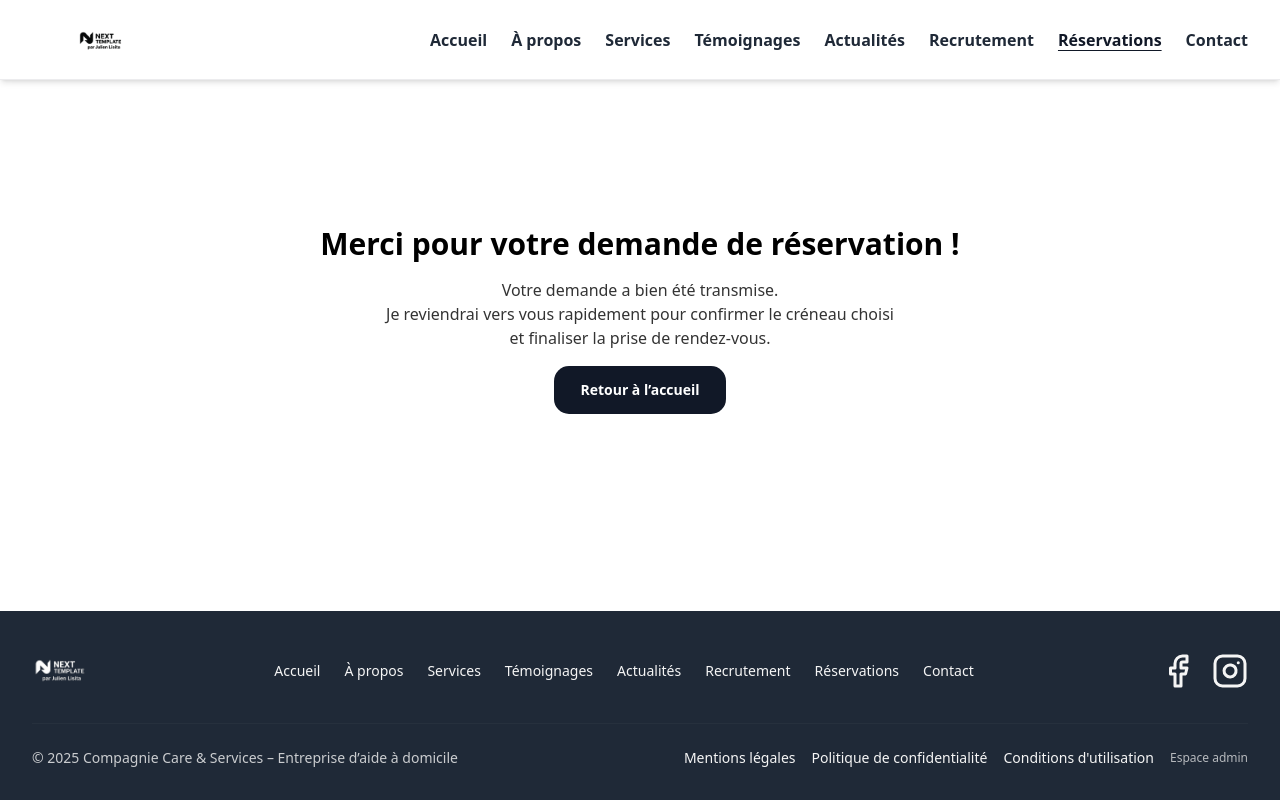
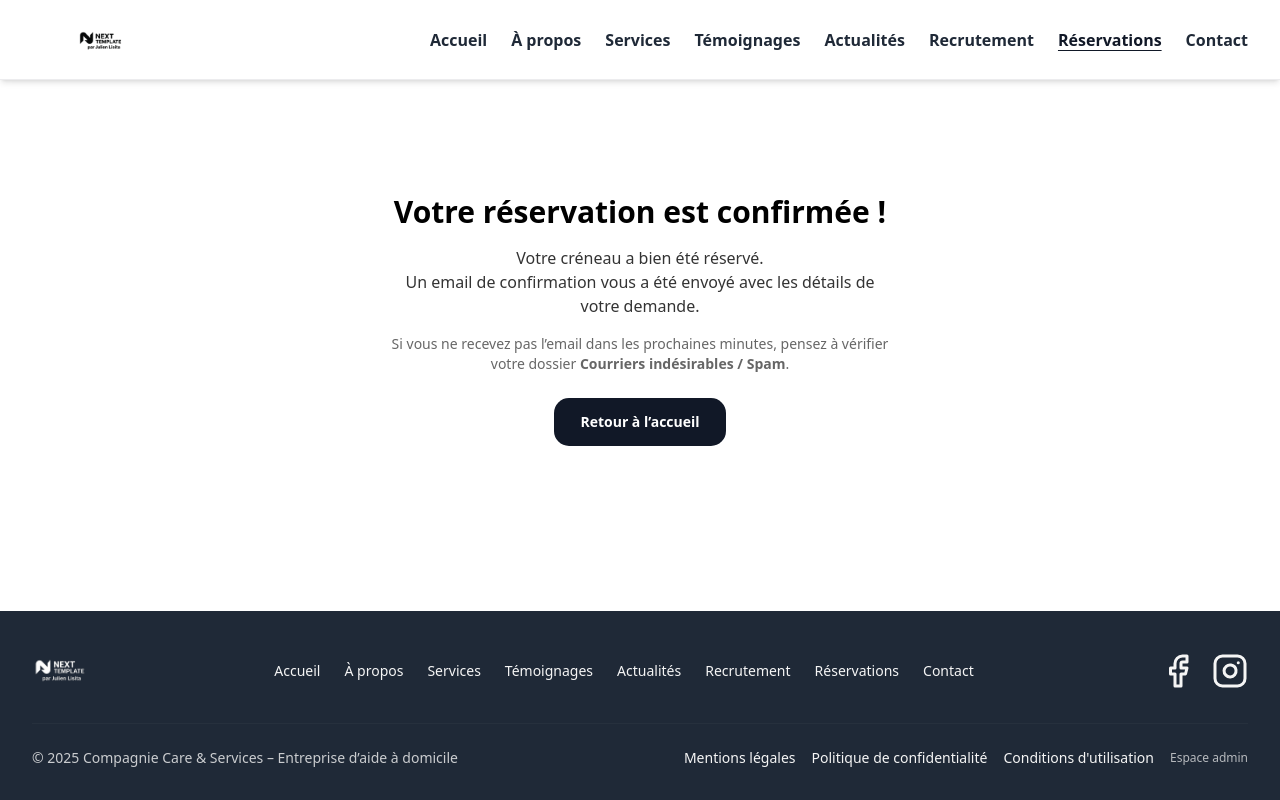
Before and after one commit to julienlisita/nextjs-ts-tailwind-template, a Next.js app: page /reservations/merci in a window 1280 px wide. Built offline with nearby package versions, Linux system fonts and the light colour scheme.

Commit message:
feat(reservations): update generic thank-you page with automatic confirmation message

```diff
--- a/src/app/(site)/reservations/merci/page.tsx
+++ b/src/app/(site)/reservations/merci/page.tsx
@@ -3,20 +3,22 @@
 import Button from '@/components/ui/Button';
 
 export const metadata = {
-  title: 'Réservation envoyée – Thomas Delaunay Coaching',
+  title: 'Réservation confirmée – Merci',
 };
 
 export default function ThankYouReservationPage() {
   return (
     <main className="min-h-[60vh] flex flex-col items-center justify-center text-center px-6">
-      <h1 className="text-3xl font-semibold text-black mb-4">
-        Merci pour votre demande de réservation !
-      </h1>
+      <h1 className="text-3xl font-semibold text-black mb-4">Votre réservation est confirmée !</h1>
 
       <p className="text-black/80 max-w-lg mb-4">
-        Votre demande a bien été transmise. <br />
-        Je reviendrai vers vous rapidement pour confirmer le créneau choisi et finaliser la prise de
-        rendez-vous.
+        Votre créneau a bien été réservé. <br />
+        Un email de confirmation vous a été envoyé avec les détails de votre demande.
+      </p>
+
+      <p className="text-black/60 max-w-lg mb-6 text-sm">
+        Si vous ne recevez pas l’email dans les prochaines minutes, pensez à vérifier votre dossier
+        <strong> Courriers indésirables / Spam</strong>.
       </p>
 
       <Button href="/">Retour à l’accueil</Button>
```
